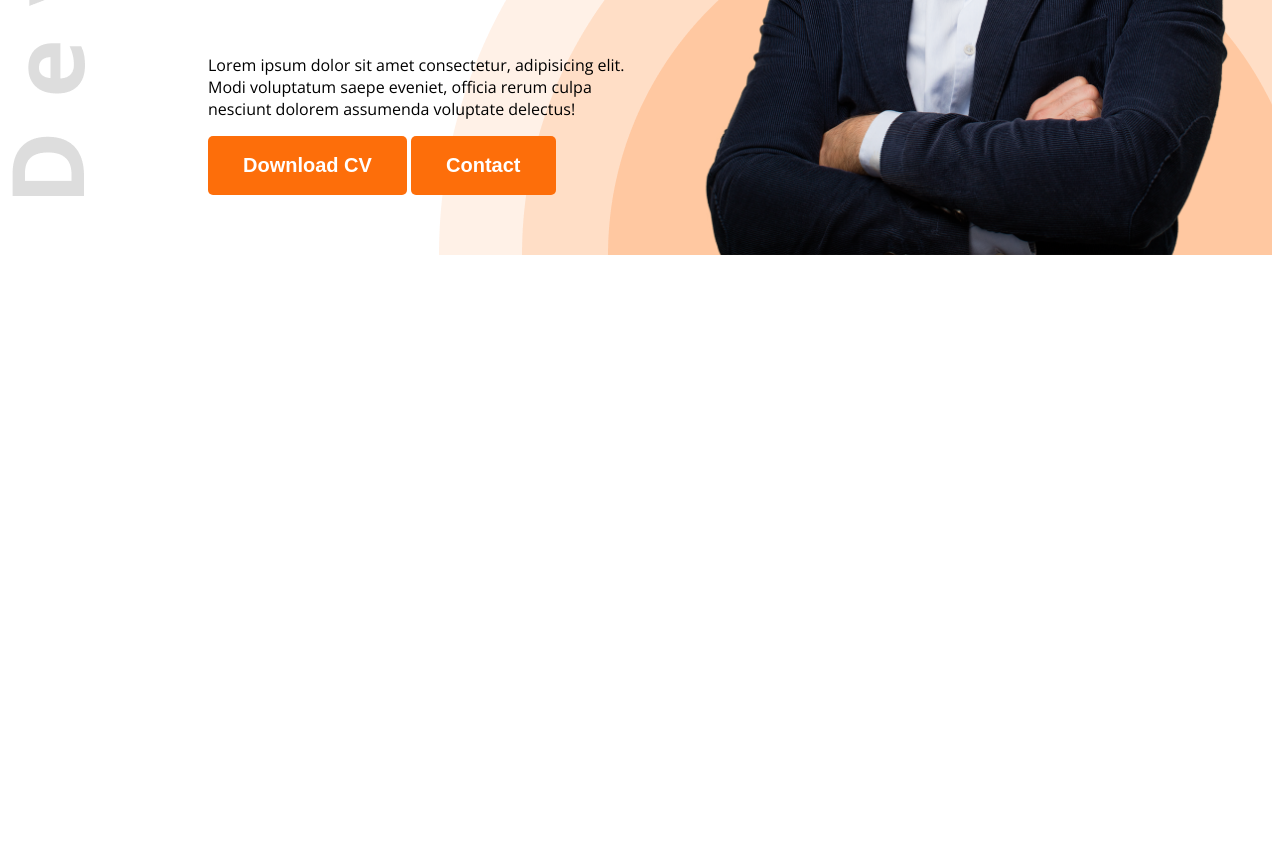
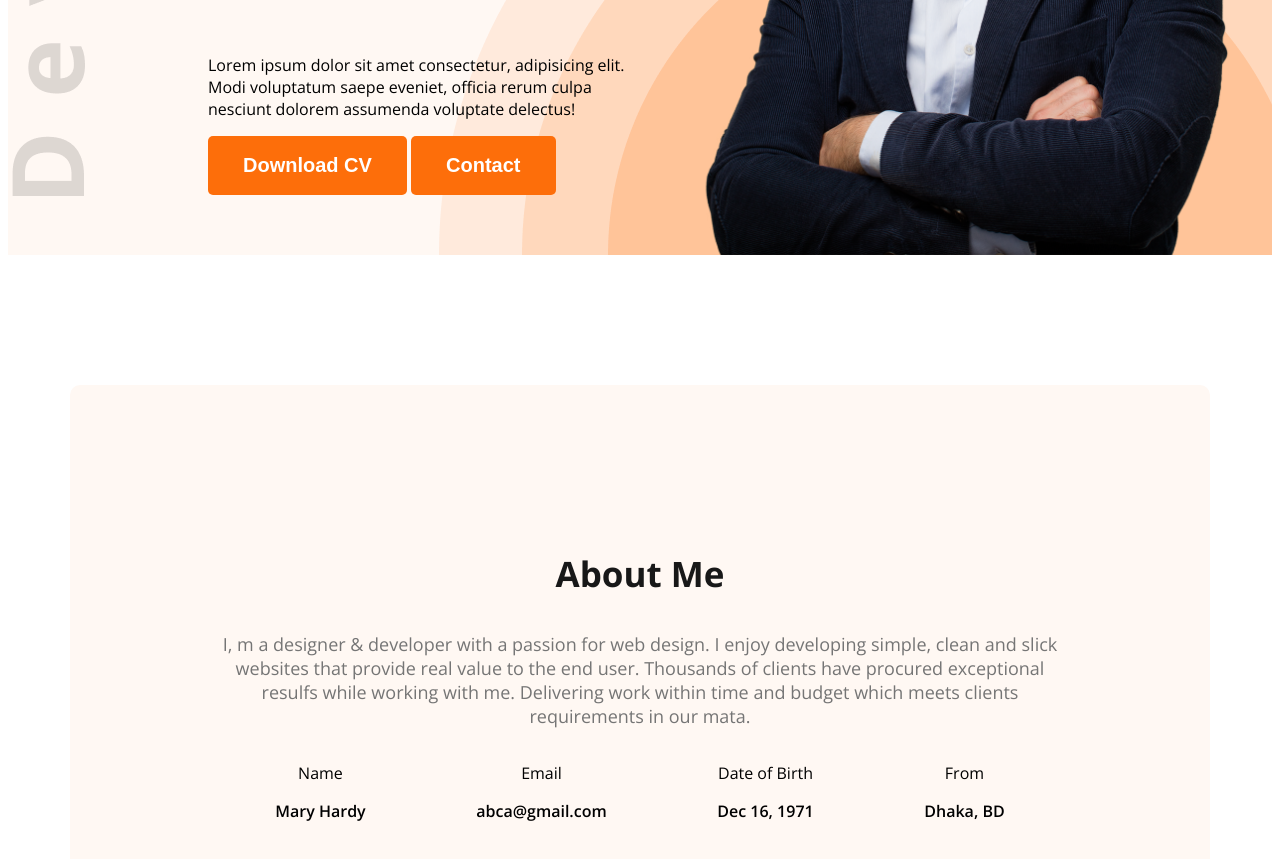
Before and after one commit to turjo4620/web-dev-portfolio, a plain HTML site: page index.html in a window 1280 px wide. Shown: the part 575-1434 px from the top of the page. Before the commit the page ends 838 px from the top, so only its background shows below. Drawn offline with nearby package versions, Linux system fonts and the light colour scheme.

Commit message:
new section

```diff
--- a/index.html
+++ b/index.html
@@ -13,7 +13,7 @@
 </head>
 
 <body class="open-sans-normal">
-    <header class="header">
+    <header class="header secondary-bg">
         <nav>
             <h3 class="nav-title">Ma<span class="text-primary">r</span>y</h3>
             <ul>
@@ -37,7 +37,30 @@
         </div>
     </header>
     <main>
+        <section class="about secondary-bg">
+            <h3 class="section-title">About Me</h3>
+            <p class="section-description">I, m a designer & developer with a passion for web design. I enjoy developing simple, clean and slick websites that provide real value to the end user. Thousands of clients have procured exceptional resulfs while working with me. Delivering work within time and budget which meets clients requirements in our mata.</p>
+            <!--.about-item*4>p.item-title+p.item-description -->
+            <div class="about-items">
+                <div class="about-item">
+                    <p class="item-title">Name</p>
+                    <p class="item-description">Mary Hardy</p>
+                </div>
+                <div class="about-item">
+                    <p class="item-title">Email</p>
+                    <p class="item-description">abca@gmail.com</p>
+                </div>
+                <div class="about-item">
+                    <p class="item-title">Date of Birth</p>
+                    <p class="item-description">Dec 16, 1971</p>
+                </div>
+                <div class="about-item">
+                    <p class="item-title">From</p>
+                    <p class="item-description">Dhaka, BD</p>
+                </div>
+            </div>
 
+        </section>
 
     </main>
     <footer>
--- a/styles/portfolio.css
+++ b/styles/portfolio.css
@@ -45,6 +45,9 @@ nav ul li{
     list-style: none;
     margin-right: 51px;
 }
+.secondary-bg{
+    background-color: #FFF8F3;
+}
 .header{
     background-image: url('../images/developer.png'), url('../images/header_bg.png');
     background-repeat: no-repeat;
@@ -74,3 +77,31 @@ nav li a{
 .banner-content{
     max-width: 580px;
 }
+.section-title{
+    font-size: 35px;
+    font-weight: bold;
+    color: #181818;
+}
+.section-description{
+    font-size: 18px;
+    color: #757575;
+}
+.about{
+    border-radius: 10px;
+    padding: 130px 150px;
+    text-align: center;
+    margin-top: 130px;
+
+}
+main{
+    max-width: 1140px;
+    margin: 0 auto;
+}
+.item-description{
+    font-weight: 600;
+
+}
+.about-items{
+    display: flex;
+    justify-content: space-around;
+}
```
